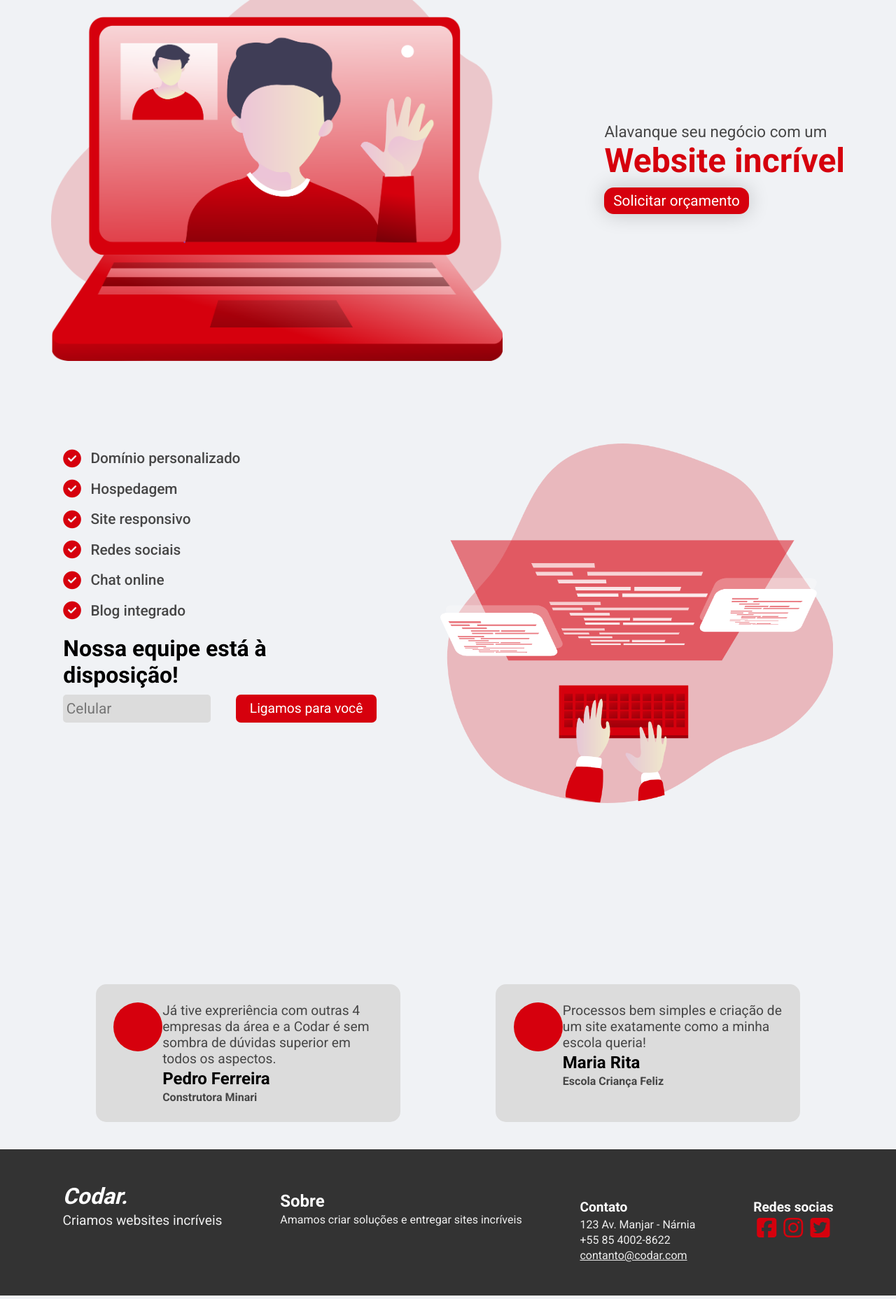
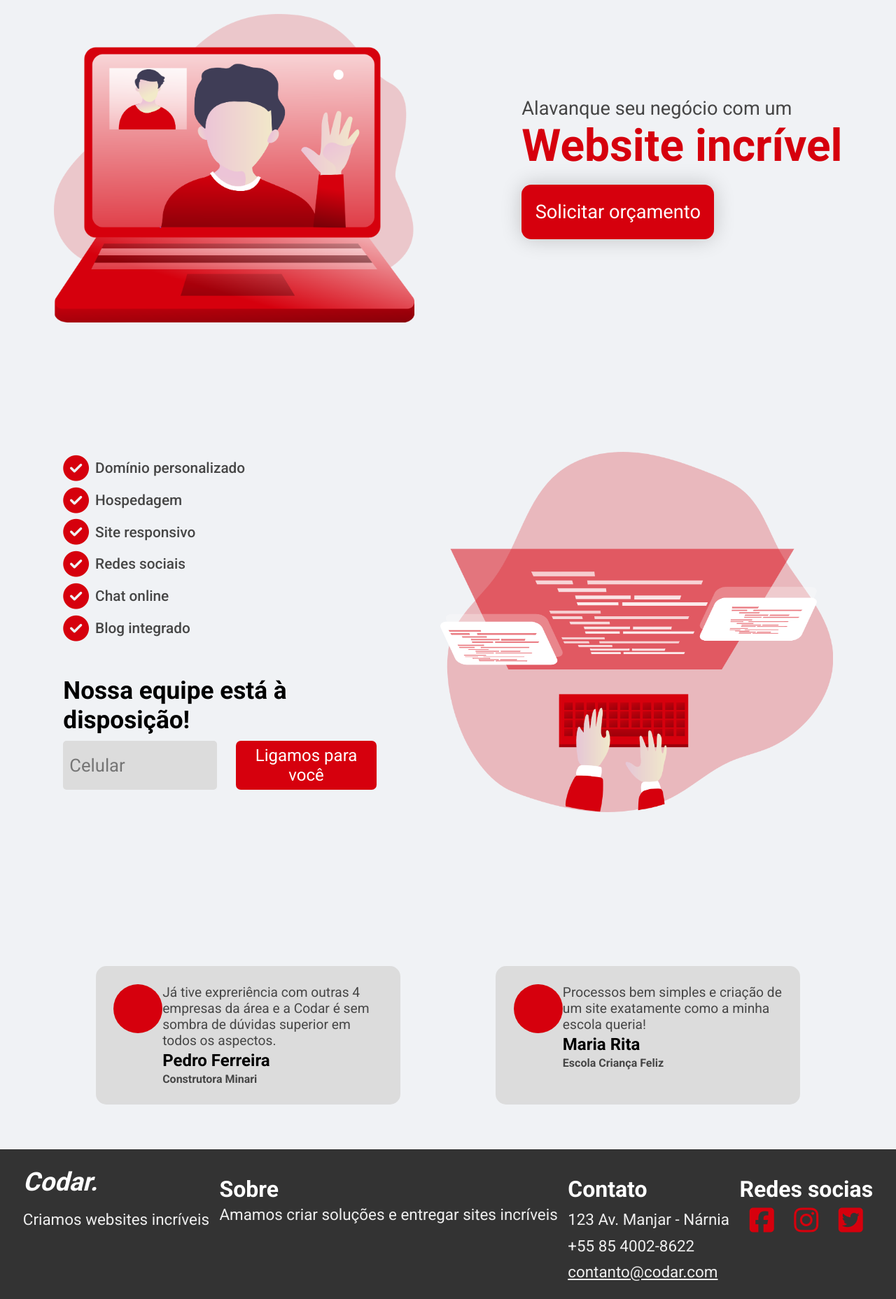
Before and after one commit to garciamendes/garciamendes.github.io, a plain HTML site: page projects/codar/codar.html in a window 1280 px wide. Shown: the part 192-2049 px from the top of the page at 70% size. Drawn offline with Linux system fonts and the light colour scheme; files whose address does not match are found by name.

Commit message:
Adjust projects to page online

```diff
--- a/js/splash.js
+++ b/js/splash.js
@@ -2,6 +2,6 @@ function splash(param) {
   var timer = param
   setTimeout(function () {
     $('#splashScreen')
-    window.location.href = '../page.html'
+    window.location.href = '../preview/page.html'
   }, timer)
 }
--- a/projects/codar/codar.html
+++ b/projects/codar/codar.html
@@ -18,6 +18,9 @@
   <link rel="stylesheet" href="./css//header.css">
   <link rel="stylesheet" href="./css/main.css">
 
+  <!-- Scripts -->
+  <script src="./script.js"></script>
+
   <!-- Title -->
   <title>Codar - Garcia</title>
 </head>
@@ -26,8 +29,11 @@
   <div id='container-main'>
 
     <header>
-      <h1 class="logo">Codar.</h1>
-      <nav>
+      <div class="back-and-logo">
+        <i id="back" onclick="back()" class="fas fa-arrow-circle-left"></i>
+        <h1 class="logo">Codar.</h1>
+      </div>
+        <nav>
         <ul>
           <li>
             <a href="#inicio">Início</a>
--- a/projects/codar/css/header.css
+++ b/projects/codar/css/header.css
@@ -5,11 +5,23 @@ header {
   height: var(--height-header);
 }
 
-header .logo {
+header .back-and-logo {
+  display: flex;
+  align-items: center;
+  margin-left: 3%;
+}
+
+header .back-and-logo .logo {
   margin-left: 3rem;
   font-style: italic;
   color: var(--primary-color);
   font-size: 2.6rem;
+}
+
+header .back-and-logo i {
+  cursor: pointer;
+  font-size: 2rem;
+  color: var(--primary-color);
 }
 
 header nav {
@@ -35,7 +47,7 @@ header nav ul li {
   justify-content: space-evenly;
   height: 100%;
   width: 100%;
-  font-size: 1.3rem;
+  font-size: 1.6rem;
 }
 
 header nav ul li a {
@@ -52,7 +64,7 @@ header nav ul li a:hover {
   display: flex;
   justify-content: center;
   align-items: center;
-  height: 60%;
+  height: 70%;
   width: 100%;
   border-radius: 15px;
   color: var(--white);
@@ -67,9 +79,9 @@ header nav .login-user {
   justify-content: center;
 
   width: 30%;
-  height: 40px;
+  height: 50px;
   border-radius: 14px;
-  font-size: 1.2rem;
+  font-size: 1.5rem;
   color: var(--white);
   background-color: var(--primary-color);
   box-shadow: 0 0 30px rgba(0, 0, 0, .2);
--- a/projects/codar/css/main.css
+++ b/projects/codar/css/main.css
@@ -12,7 +12,7 @@ main .initial {
 }
 
 main .initial .container-image {
-  height: 75%;
+  height: 60%;
 }
 
 main .initial .container-image img {
@@ -27,21 +27,21 @@ main .initial .descriptions {
 }
 
 main .initial .descriptions .information p {
-  font-size: 1.4rem;
+  font-size: 1.7rem;
   color: var(--text);
 }
 
 main .initial .descriptions .information h1 {
-  font-size: 3rem;
+  font-size: 4rem;
   color: var(--primary-color);
 }
 
 main .initial .descriptions .btn-resquest-quote {
   cursor: pointer;
-  margin-top: 3%;
+  margin-top: 4%;
   width: 60%;
-  padding: 2% 0;
-  font-size: 1.3rem;
+  padding: 5% 0;
+  font-size: 1.7rem;
   border: none;
   border-radius: 14px;
   box-shadow: 0 0 30px rgba(0, 0, 0, 0.2);
@@ -53,7 +53,9 @@ main .container-benefits {
   height: 100%;
   display: flex;
   justify-content: space-evenly;
-  margin-top: 2%;
+  margin-top: 3%;
+  margin-bottom: 0 !important;
+  padding-bottom: 0 !important;
 }
 
 main .container-benefits .benefits {
@@ -71,12 +73,12 @@ main .container-benefits .benefits ul {
 main .container-benefits .benefits ul li {
   display: flex;
   align-items: center;
-  margin: 2% 0;
+  margin: 1% 0;
 }
 
 main .container-benefits .benefits ul li i {
-  margin-right: 3%;
-  font-size: 1.6rem;
+  margin-right: 2%;
+  font-size: 2.3rem;
   color: var(--primary-color);
 }
 
@@ -89,12 +91,12 @@ main .container-benefits .benefits ul li span {
 main .container-benefits .benefits .container-contact {
   display: flex;
   flex-direction: column;
-  margin-top: 3%;
+  margin-top: 10%;
   width: 100%;
 }
 
 main .container-benefits .benefits .container-contact h3 {
-  font-size: 2rem;
+  font-size: 2.2rem;
 }
 
 main .container-benefits .benefits .container-contact .send-user {
@@ -105,10 +107,10 @@ main .container-benefits .benefits .container-contact .send-user {
 
 main .container-benefits .benefits .container-contact .send-user input {
   width: 45%;
-  height: 40px;
+  height: 70px;
 
-  padding: 0 1%;
-  font-size: 1.3rem;
+  padding: 0 2%;
+  font-size: 1.6rem;
   color: var(--primary-color);
 
   background-color: #dcdcdc;
@@ -119,9 +121,9 @@ main .container-benefits .benefits .container-contact .send-user input {
 main .container-benefits .benefits .container-contact .send-user button {
   cursor: pointer;
   width: 45%;
-  height: 40px;
+  height: 70px;
 
-  font-size: 1.2rem;
+  font-size: 1.5rem;
   color: var(--white);
   background-color: var(--primary-color);
 
@@ -141,7 +143,7 @@ main .container-feedback {
   display: flex;
   justify-content: space-evenly;
   height: 100%;
-  margin: 3% 0;
+  margin-bottom: 5%;
 }
 
 main .container-feedback .user-feedback {
@@ -204,7 +206,7 @@ footer {
 footer .container-main-footer{
   display: flex;
   justify-content: space-around;
-  margin: 3rem;
+  margin: 2%;
 }
 
 footer .container-codar {
@@ -213,14 +215,14 @@ footer .container-codar {
 }
 
 footer .container-codar h1 {
-  font-size: 2rem;
+  font-size: 2.3rem;
   font-style: italic;
   color: var(--white);
 }
 
 footer .container-codar span {
-  margin-top: 2%;
-  font-size: 1.2rem;
+  margin-top: 7%;
+  font-size: 1.4rem;
   color: var(--text-footer);
 }
 
@@ -231,31 +233,35 @@ footer .container-about {
 }
 
 footer .container-about h5 {
-  font-size: 1.5rem;
+  font-size: 2rem;
   color: var(--white);
 }
 
 footer .container-about span {
   margin-top: 1%;
-  font-size: 1rem;
+  font-size: 1.4rem;
   color: var(--text-footer);
 }
 
 footer .container-contact {
   display: flex;
   flex-direction: column;
-  margin-top: 2%;
+  margin-top: 1%;
 }
 
 footer .container-contact h5 {
-  font-size: 1.2rem;
+  font-size: 2rem;
   color: var(--white);
 }
 
 footer .container-contact span {
   margin-top: 2%;
-  font-size: 1rem;
+  font-size: 1.4rem;
   color: var(--text-footer);
+}
+
+footer .container-contact span:not(:nth-child(1)) {
+  margin-top: 5%;
 }
 
 footer .container-contact span:nth-last-child(1) {
@@ -266,22 +272,22 @@ footer .container-contact span:nth-last-child(1) {
 footer .container-network {
   display: flex;
   flex-direction: column;
-  margin-top: 2%;
+  margin-top: 1%;
 }
 
 footer .container-network h5 {
-  font-size: 1.2rem;
+  font-size: 2rem;
   color: var(--white);
 }
 
 footer .container-network .content-icons {
   display: flex;
   justify-content: space-around;
-  margin-top: 1%;
+  margin-top: 3%;
 }
 
 footer .container-network .content-icons i {
   cursor: pointer;
   color: var(--primary-color);
-  font-size: 2rem;
+  font-size: 2.5rem;
 }
--- /dev/null
+++ b/projects/codar/script.js
@@ -0,0 +1,5 @@
+const IsBack = document.querySelector("#back")
+
+function back() {
+  IsBack = window.location.href = "../../index.html"
+}
```
Also changed, not shown: css/construct.css (+28 -0 lines), index.html (+12 -1 lines), js/projects.js (+12 -2 lines).
